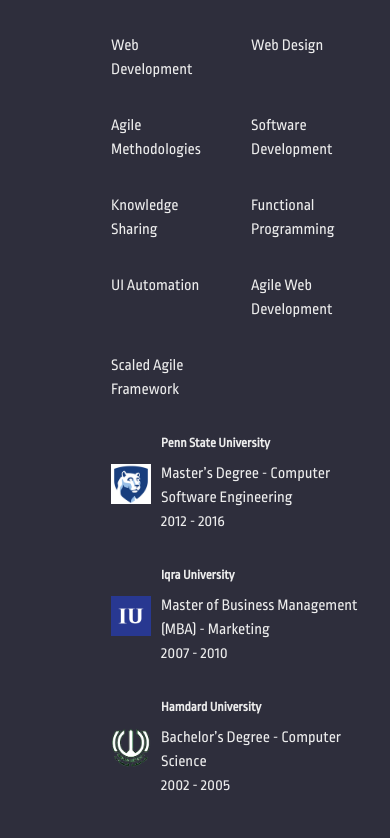
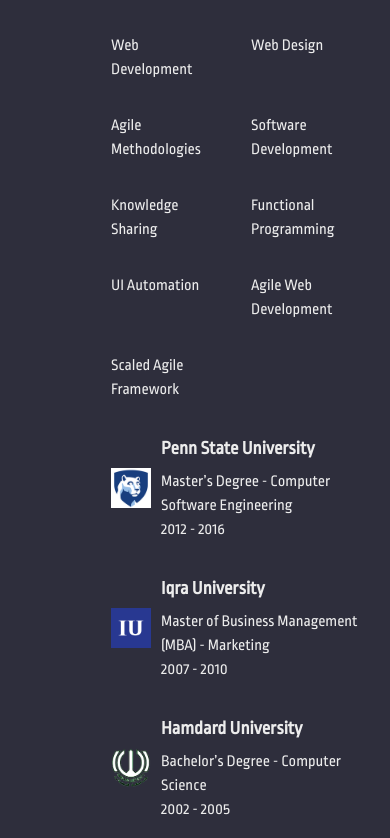
Before and after one commit to hamzazaidi/hamzadev, an Angular app: page /blog in a window 390 px wide. Shown: the part 902-1740 px from the top of the page. Before the commit the page ends 1716 px from the top, so only its background shows below. Built offline with nearby package versions, Linux system fonts and the light colour scheme.

Commit message:
add nav bar media query

```diff
--- a/src/app/components/qualification/qualification.component.html
+++ b/src/app/components/qualification/qualification.component.html
@@ -1,7 +1,7 @@
 <div class="qualification">
     <img *ngIf="qualification.logo" src="assets/{{ qualification.logo }}.png" alt="">
     <div>
-        <h5>{{ qualification.institute }}</h5>
+        <h3>{{ qualification.institute }}</h3>
         <div>{{ qualification.degree }}</div>
         <div>{{ qualification.yearStart }} - {{qualification.yearEnd }}</div>
     </div>
--- a/src/app/components/qualifications/qualifications.component.html
+++ b/src/app/components/qualifications/qualifications.component.html
@@ -1,6 +1,6 @@
 <div class="container-fluid no-gutters">
     <div class="row no-gutters">
-        <div class="col col-lg-4 col-xl-4" *ngFor="let qualification of qualifications">
+        <div class="col-12 col-lg-6 col-xl-4" *ngFor="let qualification of qualifications">
             <app-qualification [qualification]="qualification"></app-qualification>
         </div>
     </div>
--- a/src/app/components/skills/skills.component.html
+++ b/src/app/components/skills/skills.component.html
@@ -8,7 +8,7 @@
 
     <h1>Industry Knowledge</h1>
     <div class="row no-gutters">
-        <div class="col-6 col-lg-2 col-xl-1" *ngFor="let skill of industryKnowledge">
+        <div class="col-6 col-lg-3 col-xl-2" *ngFor="let skill of industryKnowledge">
             <app-skill [skill]="skill"></app-skill>
         </div>
     </div>
```
